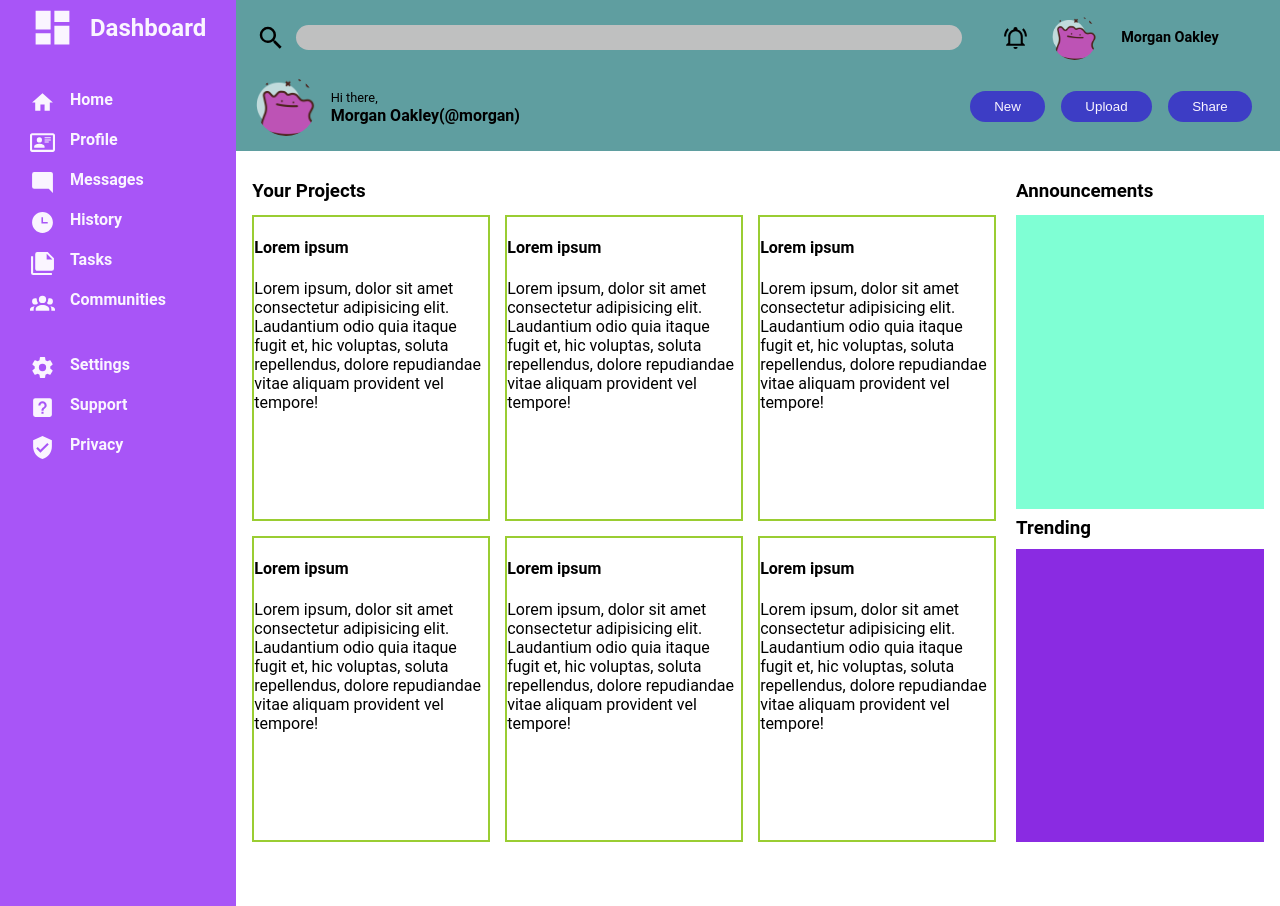
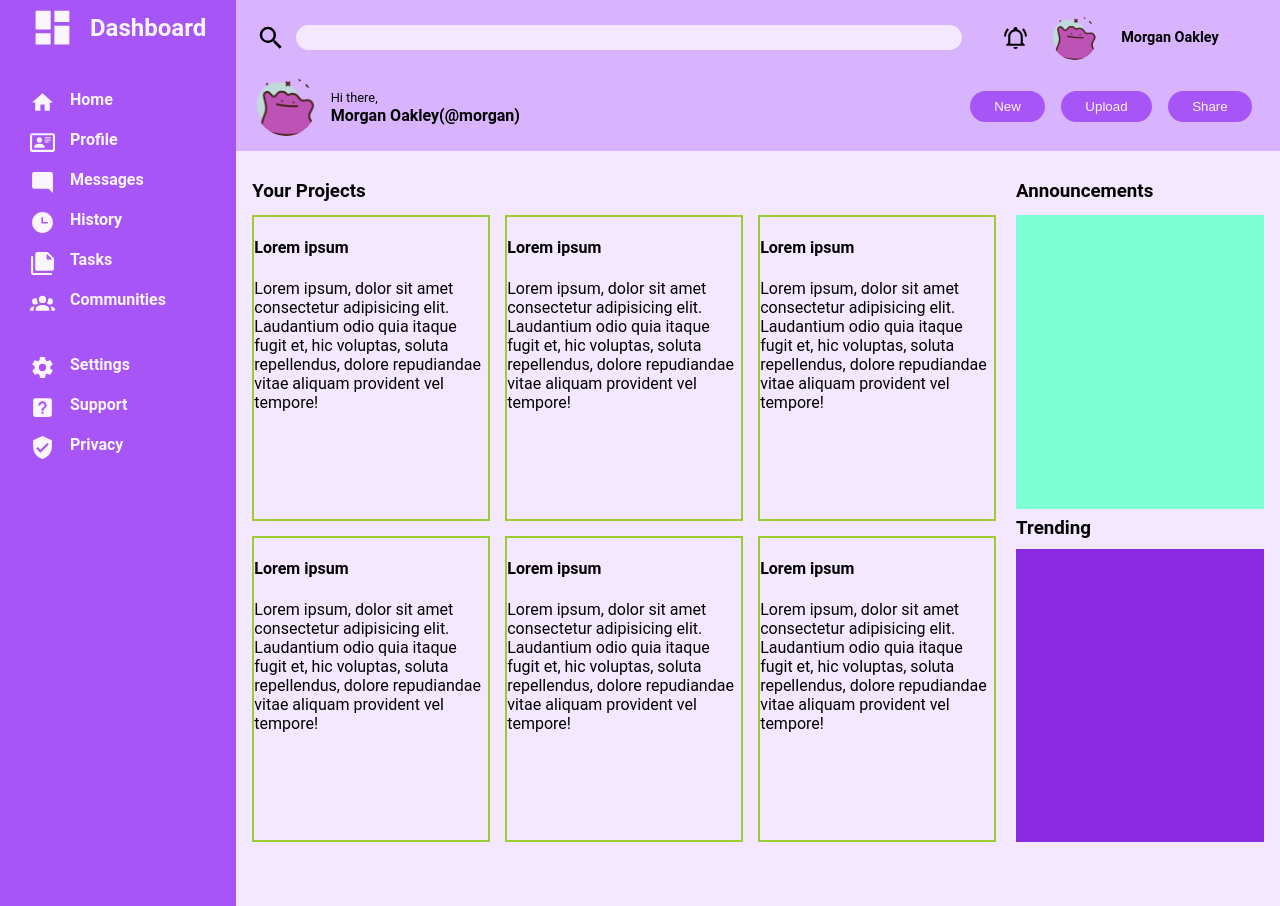
Before and after one commit to GerardoSalinas/Admin-dashboard, a website: page public/index.html in a window 1280 px wide. Drawn offline with Linux system fonts and the light colour scheme.

Commit message:
Applies temporary colors

```diff
--- a/public/styles.css
+++ b/public/styles.css
@@ -1,3 +1,9 @@
+:root{
+    --sidebar-color: #a855f7;
+    --searchbar-color: #f3e8ff;
+    --mainbackground-color: #6b21a8;
+}
+
 body{
     margin: 0px;
     font-family: 'Roboto', sans-serif;
@@ -16,7 +22,6 @@ p {
 }
 
 .sidebar {
-    --sidebar-color: #a855f7;
     padding: 5px 30px;
     background-color: var(--sidebar-color);
     color: #faf5ff;
@@ -54,7 +59,7 @@ p {
     display: grid;
     grid-template-columns: 4fr 2fr;
     gap: 1rem 0rem;
-    background-color: cadetblue;
+    background-color: #d8b4fe;
     padding: 15px 20px;
 }
 
@@ -103,7 +108,7 @@ p {
 }
 
 .action{
-    background-color: rgb(61, 61, 197);
+    background-color: var(--sidebar-color);
     border: none;
     font-weight: 500;
     color: #faf5ff;
@@ -112,8 +117,10 @@ p {
 }
 
 #searchBar{
-    background-color: rgb(191, 192, 192);
+    /* background-color: rgb(191, 192, 192); */
+    background-color: var(--searchbar-color);
     border: 0px solid transparent;
+    font-weight: 500;
     border-radius: 1rem;
     margin-left: 10px;
     padding: 0.3rem 0.8rem;
@@ -132,6 +139,7 @@ main{
     grid-template-rows: 1fr 1fr;
     gap: 40px 20px;
     padding: 4rem 1rem;
+    background-color: var(--searchbar-color);
 }
 
 #projectsSection{
```
